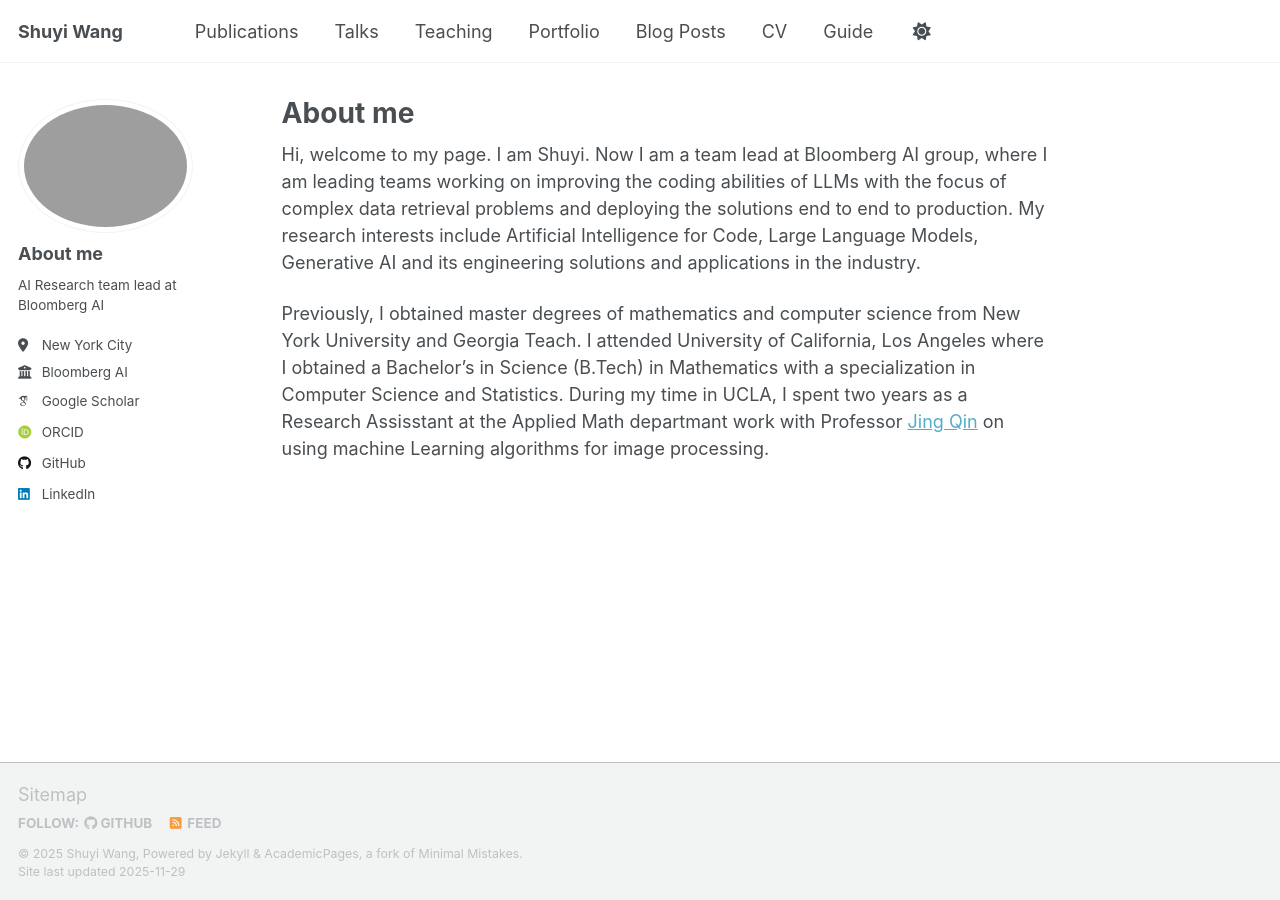
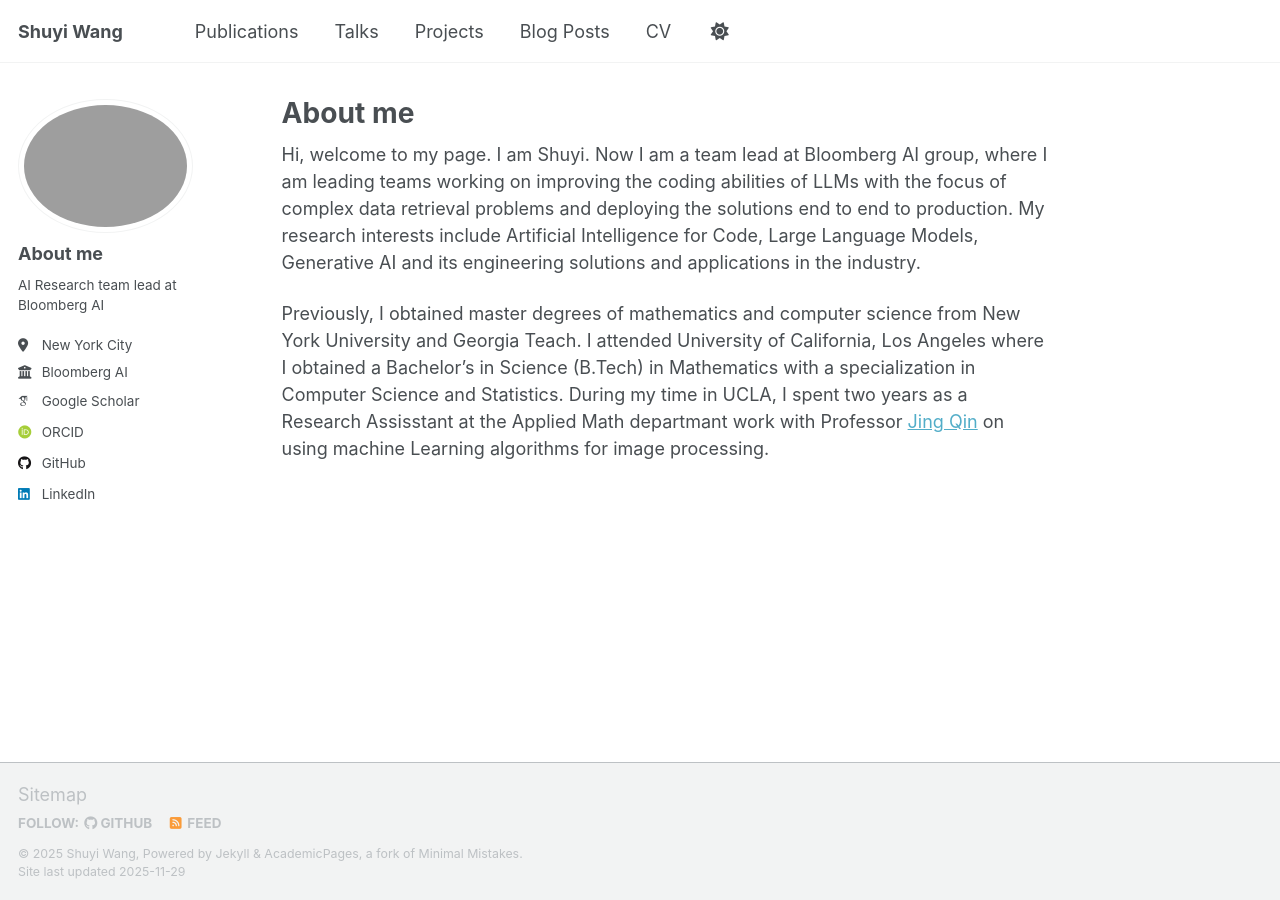
Before and after one commit to Sophie8/Sophie8.github.io, a Jekyll site: the page built from _pages/about.md, in a window 1280 px wide. Built offline with Jekyll 4.4.1, drawn with Linux system fonts in a browser that asks for light colours; some web fonts are replaced; a script that is not in the unit is left out.

Commit message:
Update navigation by removing sections
Removed 'Teaching' and 'Guide' sections from navigation.

```diff
--- a/_data/navigation.yml
+++ b/_data/navigation.yml
@@ -14,10 +14,7 @@ main:
   - title: "Talks"
     url: /talks/
 
-  - title: "Teaching"
-    url: /teaching/
-
-  - title: "Portfolio"
+  - title: "Projects"
     url: /portfolio/
 
   - title: "Blog Posts"
@@ -25,9 +22,3 @@ main:
 
   - title: "CV"
     url: /cv/
-
-  # - title: "CV"
-  #   url: /cv-json/
-
-  - title: "Guide"
-    url: /markdown/
```
